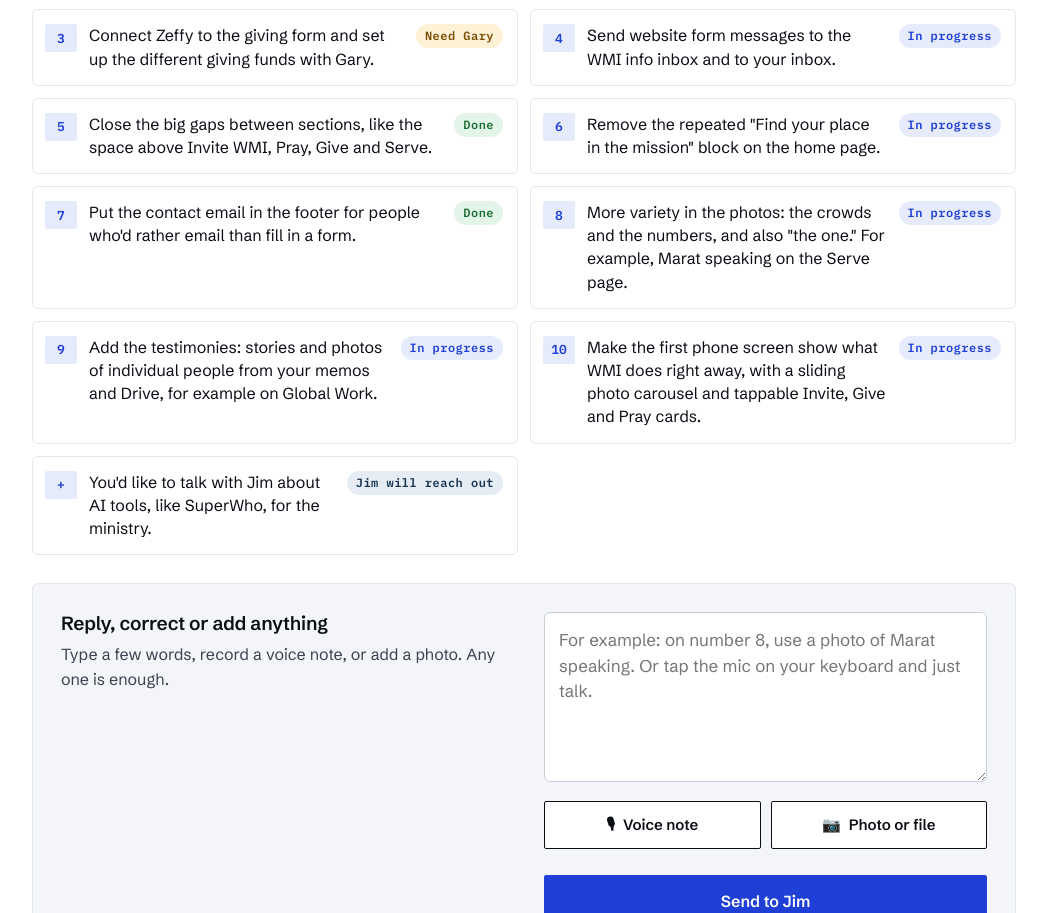
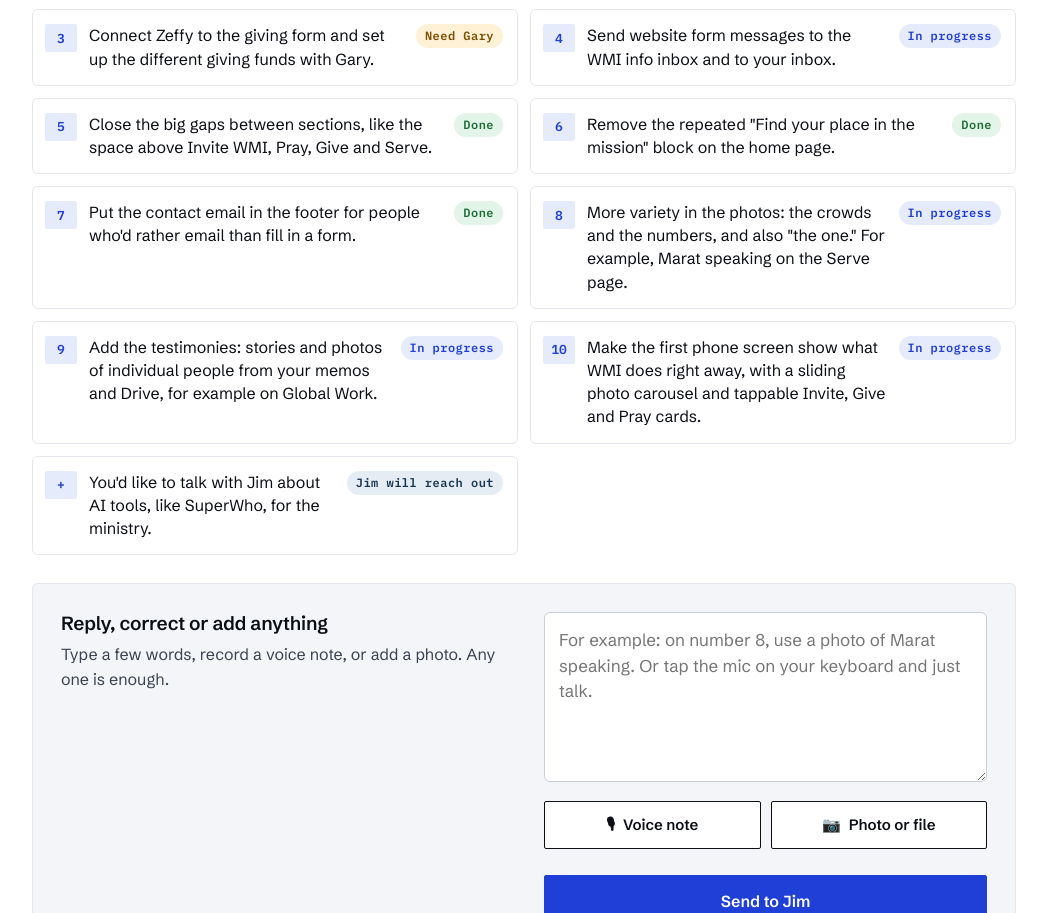
Before and after one commit to firesnatchers316/wmi-progress, a plain HTML site: page index.html in a window 1280 px wide. Shown: the part 1067-1980 px from the top of the page, without its empty margins (116-1163 px from the left). Drawn offline with Linux system fonts and the light colour scheme.

Commit message:
Zach page: item 6 done

```diff
--- a/index.html
+++ b/index.html
@@ -690,7 +690,7 @@ footer .verse{font-family:var(--mono);font-size:12px}
       { text: "Connect Zeffy to the giving form and set up the different giving funds with Gary.", status: "gary" },
       { text: "Send website form messages to the WMI info inbox and to your inbox.", status: "progress" },
       { text: "Close the big gaps between sections, like the space above Invite WMI, Pray, Give and Serve.", status: "done" },
-      { text: "Remove the repeated \"Find your place in the mission\" block on the home page.", status: "progress" },
+      { text: "Remove the repeated \"Find your place in the mission\" block on the home page.", status: "done" },
       { text: "Put the contact email in the footer for people who'd rather email than fill in a form.", status: "done" },
       { text: "More variety in the photos: the crowds and the numbers, and also \"the one.\" For example, Marat speaking on the Serve page.", status: "progress" },
       { text: "Add the testimonies: stories and photos of individual people from your memos and Drive, for example on Global Work.", status: "progress" },
```
